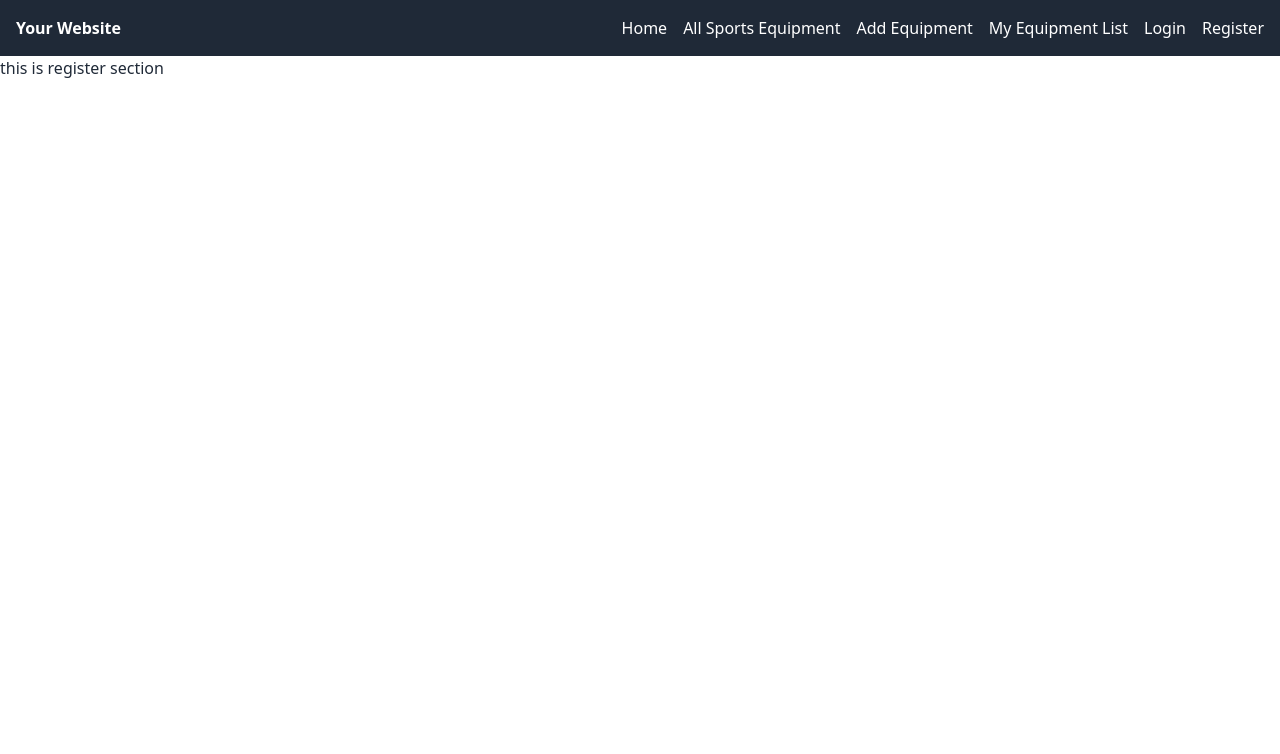
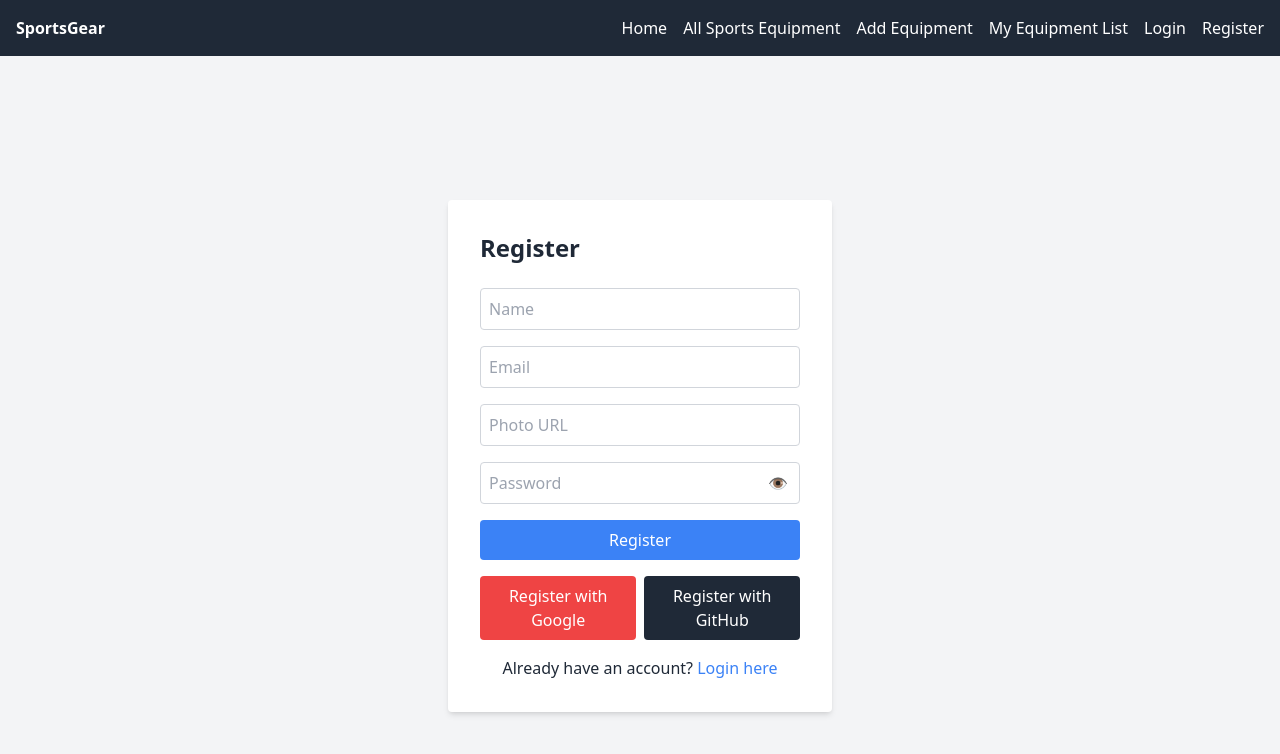
Before and after one commit to nbappi13/SportsGear, a React (Vite) app: page /register in a window 1280 px wide. Shown: the top 754 px of the page. Built offline with nearby package versions, Linux system fonts and the light colour scheme; no server answers.

Commit message:
primarily updated login, register, authContext, app, main,navbar and create firebase.config file and installed and authenticate with google and github with firebase

```diff
--- a/package.json
+++ b/package.json
@@ -10,6 +10,7 @@
     "preview": "vite preview"
   },
   "dependencies": {
+    "firebase": "^11.2.0",
     "localforage": "^1.10.0",
     "match-sorter": "^8.0.0",
     "react": "^18.3.1",
--- a/src/App.jsx
+++ b/src/App.jsx
@@ -1,5 +1,5 @@
-import React from 'react';
-import { BrowserRouter as Router, Route, Routes } from 'react-router-dom';
+import React, { useContext } from 'react';
+import { BrowserRouter as Router, Route, Routes, Navigate } from 'react-router-dom';
 import Navbar from './components/Navbar';
 import Home from './pages/Home/Home';
 import AllSportsEquipment from './pages/AllSportsEquipment/AllSportsEquipment';
@@ -8,20 +8,23 @@ import MyEquipmentList from './pages/MyEquipmentList/MyEquipmentList';
 import Login from './pages/Login/Login';
 import Register from './pages/Register/Register';
 import PrivateRoute from './components/PrivateRoute';
+import { AuthContext } from './context/AuthContext';
 
 const App = () => {
+  const { currentUser } = useContext(AuthContext);
+
   return (
-    <Router>
+    <>
       <Navbar />
       <Routes>
         <Route path="/" element={<Home />} />
         <Route path="/all-sports-equipment" element={<AllSportsEquipment />} />
         <Route path="/add-equipment" element={<PrivateRoute><AddEquipment /></PrivateRoute>} />
         <Route path="/my-equipment-list" element={<PrivateRoute><MyEquipmentList /></PrivateRoute>} />
-        <Route path="/login" element={<Login />} />
-        <Route path="/register" element={<Register />} />
+        <Route path="/login" element={currentUser ? <Navigate to="/" /> : <Login />} />
+        <Route path="/register" element={currentUser ? <Navigate to="/" /> : <Register />} />
       </Routes>
-    </Router>
+    </>
   );
 };
 
--- a/src/components/Navbar.jsx
+++ b/src/components/Navbar.jsx
@@ -1,18 +1,35 @@
-import React from 'react';
+
+
+import React, { useContext } from 'react';
 import { Link, NavLink } from 'react-router-dom';
+import { AuthContext } from '../context/AuthContext';
 
 const Navbar = () => {
+  const { currentUser, logout } = useContext(AuthContext);
+
   return (
     <nav className="bg-gray-800 p-4">
       <div className="container mx-auto flex justify-between items-center">
-        <div className="text-white font-bold">Your Website</div>
+        <div className="text-white font-bold">SportsGear</div>
         <div className="space-x-4">
           <NavLink to="/" activeClassName="text-yellow-500" className="text-white">Home</NavLink>
           <NavLink to="/all-sports-equipment" activeClassName="text-yellow-500" className="text-white">All Sports Equipment</NavLink>
           <NavLink to="/add-equipment" activeClassName="text-yellow-500" className="text-white">Add Equipment</NavLink>
           <NavLink to="/my-equipment-list" activeClassName="text-yellow-500" className="text-white">My Equipment List</NavLink>
-          <NavLink to="/login" activeClassName="text-yellow-500" className="text-white">Login</NavLink>
-          <NavLink to="/register" activeClassName="text-yellow-500" className="text-white">Register</NavLink>
+          {currentUser ? (
+            <>
+              <div className="text-white flex items-center space-x-2">
+                {currentUser.photoURL && <img src={currentUser.photoURL} alt="User Avatar" className="inline-block h-8 w-8 rounded-full" />}
+                <span className="ml-2">{currentUser.displayName || currentUser.email}</span>
+              </div>
+              <button onClick={logout} className="text-white">Log Out</button>
+            </>
+          ) : (
+            <>
+              <NavLink to="/login" activeClassName="text-yellow-500" className="text-white">Login</NavLink>
+              <NavLink to="/register" activeClassName="text-yellow-500" className="text-white">Register</NavLink>
+            </>
+          )}
         </div>
       </div>
     </nav>
--- a/src/context/AuthContext.jsx
+++ b/src/context/AuthContext.jsx
@@ -1,22 +1,35 @@
 
 
-import React, { createContext, useState } from 'react';
+import React, { createContext, useState, useEffect } from 'react';
+import { onAuthStateChanged, signInWithEmailAndPassword, createUserWithEmailAndPassword, signOut, signInWithPopup, updateProfile } from 'firebase/auth';
+import { auth, googleProvider, githubProvider } from '../firebaseConfig';
 
 export const AuthContext = createContext();
 
 const AuthProvider = ({ children }) => {
-  const [isAuthenticated, setIsAuthenticated] = useState(false);
+  const [currentUser, setCurrentUser] = useState(null);
 
-  const login = () => {
-    setIsAuthenticated(true);
-  };
+  useEffect(() => {
+    const unsubscribe = onAuthStateChanged(auth, (user) => {
+      setCurrentUser(user);
+    });
+    return () => unsubscribe();
+  }, []);
 
-  const logout = () => {
-    setIsAuthenticated(false);
-  };
+  const login = (email, password) => signInWithEmailAndPassword(auth, email, password);
+
+  const register = (email, password, name, photoURL) => createUserWithEmailAndPassword(auth, email, password)
+    .then((userCredential) => {
+      const user = userCredential.user;
+      return updateProfile(user, { displayName: name, photoURL });
+    });
+
+  const loginWithGoogle = () => signInWithPopup(auth, googleProvider);
+  const loginWithGitHub = () => signInWithPopup(auth, githubProvider);
+  const logout = () => signOut(auth);
 
   return (
-    <AuthContext.Provider value={{ isAuthenticated, login, logout }}>
+    <AuthContext.Provider value={{ currentUser, login, register, loginWithGoogle, loginWithGitHub, logout }}>
       {children}
     </AuthContext.Provider>
   );
--- /dev/null
+++ b/src/firebaseConfig.js
@@ -0,0 +1,20 @@
+
+
+import { initializeApp } from "firebase/app";
+import { getAuth, GoogleAuthProvider, GithubAuthProvider } from "firebase/auth";
+
+const firebaseConfig = {
+  apiKey: "AIzaSyBdGc3jZqISkXmcJhJR0U-KERXAb0swTX0",
+  authDomain: "b10-a10-task.firebaseapp.com",
+  projectId: "b10-a10-task",
+  storageBucket: "b10-a10-task.firebasestorage.app",
+  messagingSenderId: "526407982825",
+  appId: "1:526407982825:web:7e0e3ec0dea87de8075a78"
+};
+
+const app = initializeApp(firebaseConfig);
+const auth = getAuth(app);
+const googleProvider = new GoogleAuthProvider();
+const githubProvider = new GithubAuthProvider();
+
+export { auth, googleProvider, githubProvider };
--- a/src/main.jsx
+++ b/src/main.jsx
@@ -1,7 +1,6 @@
-
-
 import React from 'react';
 import { createRoot } from 'react-dom/client';
+import { BrowserRouter as Router } from 'react-router-dom';
 import { StrictMode } from 'react';
 import App from './App.jsx';
 import AuthProvider from './context/AuthContext';
@@ -10,7 +9,9 @@ import './index.css';
 createRoot(document.getElementById('root')).render(
   <StrictMode>
     <AuthProvider>
-      <App />
+      <Router>
+        <App />
+      </Router>
     </AuthProvider>
   </StrictMode>,
 );
--- a/src/pages/Login/Login.jsx
+++ b/src/pages/Login/Login.jsx
@@ -1,11 +1,64 @@
-import React from 'react';
+
+
+import React, { useState, useContext } from 'react';
+import { Link, useNavigate } from 'react-router-dom';
+import { AuthContext } from '../../context/AuthContext';
 
 const Login = () => {
-    return (
-        <div>
-            <h2>this is login section</h2>
+  const [email, setEmail] = useState('');
+  const [password, setPassword] = useState('');
+  const [showPassword, setShowPassword] = useState(false);
+  const { login, loginWithGoogle, loginWithGitHub } = useContext(AuthContext);
+  const navigate = useNavigate();
+
+  const handleSubmit = async (e) => {
+    e.preventDefault();
+    try {
+      await login(email, password);
+      navigate('/');
+    } catch (error) {
+      console.error(error);
+    }
+  };
+
+  return (
+    <div className="flex items-center justify-center min-h-screen bg-gray-100">
+      <div className="bg-white p-8 rounded shadow-md w-full max-w-sm">
+        <h2 className="text-2xl font-bold mb-6">Login</h2>
+        <form onSubmit={handleSubmit} className="space-y-4">
+          <input
+            type="email"
+            value={email}
+            onChange={(e) => setEmail(e.target.value)}
+            placeholder="Email"
+            className="w-full p-2 border border-gray-300 rounded"
+          />
+          <div className="relative w-full">
+            <input
+              type={showPassword ? 'text' : 'password'}
+              value={password}
+              onChange={(e) => setPassword(e.target.value)}
+              placeholder="Password"
+              className="w-full p-2 border border-gray-300 rounded"
+            />
+            <button
+              type="button"
+              className="absolute inset-y-0 right-0 pr-3 flex items-center"
+              onClick={() => setShowPassword(!showPassword)}
+            >
+              {showPassword ? '🙈' : '👁️'}
+            </button>
+          </div>
+          <button type="submit" className="w-full bg-blue-500 text-white p-2 rounded">Login</button>
+        </form>
+        <div className="mt-4 flex justify-between">
+          <button onClick={loginWithGoogle} className="bg-red-500 text-white p-2 rounded">Login with Google</button>
+          <button onClick={loginWithGitHub} className="bg-gray-800 text-white p-2 rounded">Login with GitHub</button>
         </div>
-    );
+        <p className="mt-4 text-center">Don't have an account? <Link to="/register" className="text-blue-500">Create one!</Link></p>
+      </div>
+    </div>
+  );
 };
 
 export default Login;
--- a/src/pages/Register/Register.jsx
+++ b/src/pages/Register/Register.jsx
@@ -1,11 +1,80 @@
-import React from 'react';
+
+
+import React, { useState, useContext } from 'react';
+import { useNavigate, Link } from 'react-router-dom';
+import { AuthContext } from '../../context/AuthContext';
 
 const Register = () => {
-    return (
-        <div>
-            <h2>this is register section</h2>
+  const [name, setName] = useState('');
+  const [email, setEmail] = useState('');
+  const [photoURL, setPhotoURL] = useState('');
+  const [password, setPassword] = useState('');
+  const [showPassword, setShowPassword] = useState(false);
+  const { register, loginWithGoogle, loginWithGitHub } = useContext(AuthContext);
+  const navigate = useNavigate();
+
+  const handleSubmit = async (e) => {
+    e.preventDefault();
+    try {
+      await register(email, password, name, photoURL);
+      navigate('/');
+    } catch (error) {
+      console.error(error);
+    }
+  };
+
+  return (
+    <div className="flex items-center justify-center min-h-screen bg-gray-100">
+      <div className="bg-white p-8 rounded shadow-md w-full max-w-sm">
+        <h2 className="text-2xl font-bold mb-6">Register</h2>
+        <form onSubmit={handleSubmit} className="space-y-4">
+          <input
+            type="text"
+            value={name}
+            onChange={(e) => setName(e.target.value)}
+            placeholder="Name"
+            className="w-full p-2 border border-gray-300 rounded"
+          />
+          <input
+            type="email"
+            value={email}
+            onChange={(e) => setEmail(e.target.value)}
+            placeholder="Email"
+            className="w-full p-2 border border-gray-300 rounded"
+          />
+          <input
+            type="text"
+            value={photoURL}
+            onChange={(e) => setPhotoURL(e.target.value)}
+            placeholder="Photo URL"
+            className="w-full p-2 border border-gray-300 rounded"
+          />
+          <div className="relative w-full">
+            <input
+              type={showPassword ? 'text' : 'password'}
+              value={password}
+              onChange={(e) => setPassword(e.target.value)}
+              placeholder="Password"
+              className="w-full p-2 border border-gray-300 rounded"
+            />
+            <button
+              type="button"
+              className="absolute inset-y-0 right-0 pr-3 flex items-center"
+              onClick={() => setShowPassword(!showPassword)}
+            >
+              {showPassword ? '🙈' : '👁️'}
+            </button>
+          </div>
+          <button type="submit" className="w-full bg-blue-500 text-white p-2 rounded">Register</button>
+        </form>
+        <div className="mt-4 flex justify-between space-x-2">
+          <button onClick={loginWithGoogle} className="bg-red-500 text-white p-2 rounded">Register with Google</button>
+          <button onClick={loginWithGitHub} className="bg-gray-800 text-white p-2 rounded">Register with GitHub</button>
         </div>
-    );
+        <p className="mt-4 text-center">Already have an account? <Link to="/login" className="text-blue-500">Login here</Link></p>
+      </div>
+    </div>
+  );
 };
 
 export default Register;
```
Also changed, not shown: 1 other file (tests, documents, lock files or other folders).
